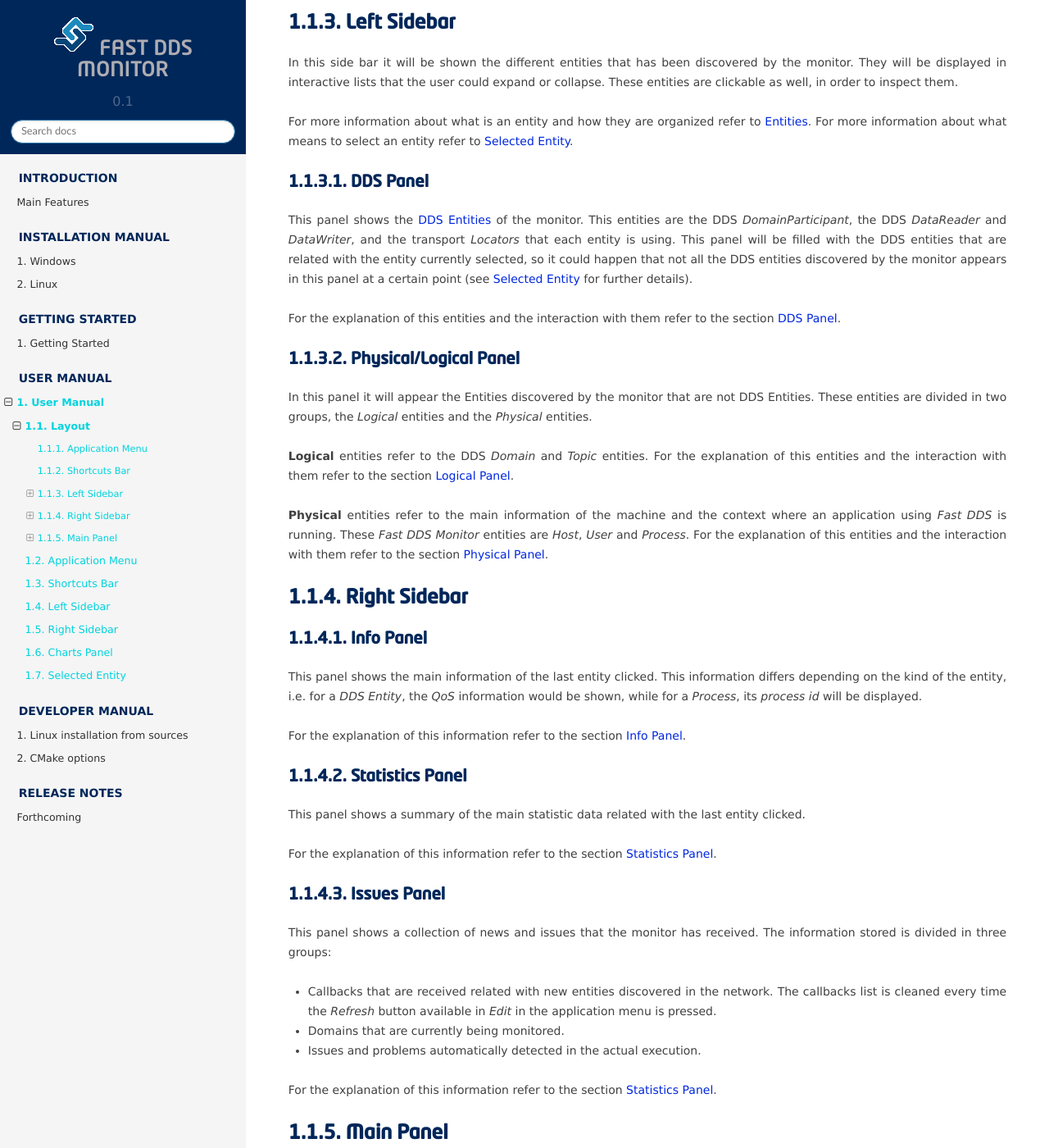
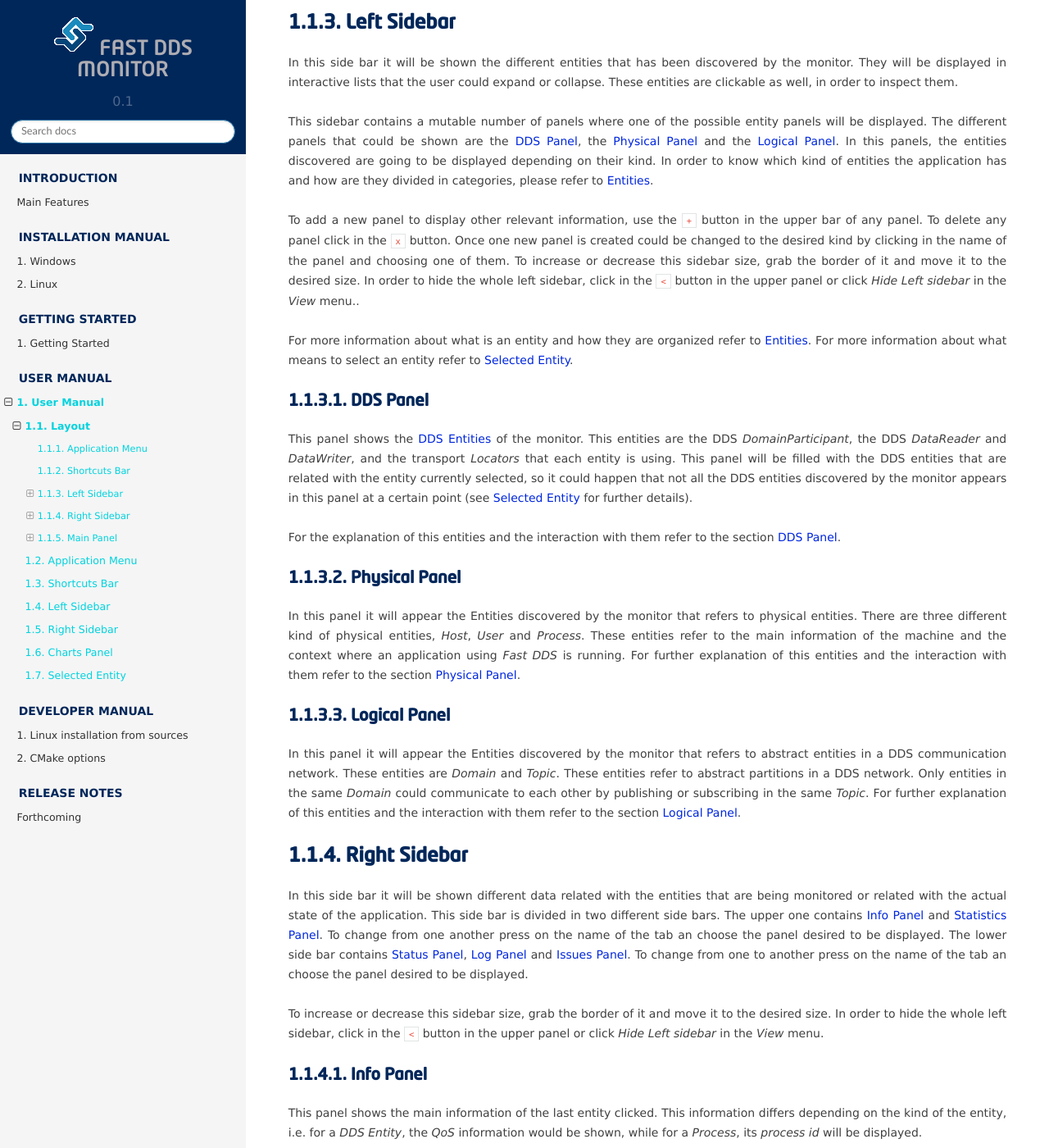
Before and after one commit to nguyenthang7215/DDS_Monitor, a Sphinx documentation site: the page built from docs/rst/user_manual/layout.rst, in a window 1280 px wide and 1400 px high, scrolled down 819 px. Shown: the whole window at 82% size. Built offline with Sphinx 7.4.7 and the Read the Docs theme 2.0.0, drawn with Linux system fonts in a browser that asks for light colours; some of the changed text lies outside the part shown.

Commit message:
Add suggestions modifications to user manual (#44)
* add suggestions modifications to user manual

Signed-off-by: jparisu <javierparis@eprosima.com>

* Refs #11598: hotfix extra accent mark

Signed-off-by: jparisu <javierparis@eprosima.com>

* Refs #11598: apply changes

Signed-off-by: jparisu <javierparis@eprosima.com>

* Refs #11598: apply changes fix

Signed-off-by: jparisu <javierparis@eprosima.com>

```diff
--- a/docs/rst/user_manual/layout.rst
+++ b/docs/rst/user_manual/layout.rst
@@ -51,8 +51,25 @@
 They will be displayed in interactive lists that the user could expand or collapse.
 These entities are clickable as well, in order to inspect them.
 
+This sidebar contains a mutable number of panels where one of the possible entity panels will be displayed.
+The different panels that could be shown are the :ref:`dds_panel_layout`, the :ref:`physical_panel_layout` and
+the :ref:`logical_panel_layout`.
+In this panels, the entities discovered are going to be displayed depending on their kind.
+In order to know which kind of entities the application has and how are they divided in categories, please refer to
+:ref:`entities`.
+
+To add a new panel to display other relevant information, use the ``+`` button in the upper bar of any panel.
+To delete any panel click in the ``x`` button.
+Once one new panel is created could be changed to the desired kind by clicking in the name of the panel and choosing
+one of them.
+To increase or decrease this sidebar size, grab the border of it and move it to the desired size.
+In order to hide the whole left sidebar, click in the ``<`` button in the upper panel or click
+*Hide Left sidebar* in the *View* menu..
+
 For more information about what is an entity and how they are organized refer to :ref:`entities`.
 For more information about what means to select an entity refer to :ref:`selected_entity`.
+
+.. _dds_panel_layout:
 
 DDS Panel
 ---------
@@ -69,27 +86,52 @@
 
 For the explanation of this entities and the interaction with them refer to the section :ref:`dds_panel`.
 
-Physical/Logical Panel
-----------------------
+.. _physical_panel_layout:
 
-In this panel it will appear the Entities discovered by the monitor that are not DDS Entities.
-These entities are divided in two groups, the *Logical* entities and the *Physical* entities.
+Physical Panel
+--------------
+
+In this panel it will appear the Entities discovered by the monitor that refers to physical entities.
+There are three different kind of physical entities, *Host*, *User* and *Process*.
+These entities refer to the main information of the machine and the context where an application using
+*Fast DDS* is running.
+For further explanation of this entities and the interaction with them refer to the section :ref:`physical_panel`.
 
 .. todo::
     Include a screenshot.
 
-**Logical** entities refer to the DDS *Domain* and *Topic* entities.
-For the explanation of this entities and the interaction with them refer to the section :ref:`logical_panel`.
+.. _logical_panel_layout:
 
-**Physical** entities refer to the main information of the machine and the context where an application using
-*Fast DDS* is running.
-These *Fast DDS Monitor* entities are *Host*, *User* and *Process*.
-For the explanation of this entities and the interaction with them refer to the section :ref:`physical_panel`.
+Logical Panel
+-------------
+
+In this panel it will appear the Entities discovered by the monitor that refers to abstract entities in a
+DDS communication network.
+These entities are *Domain* and *Topic*.
+These entities refer to abstract partitions in a DDS network. Only entities in the same *Domain* could communicate
+to each other by publishing or subscribing in the same *Topic*.
+For further explanation of this entities and the interaction with them refer to the section :ref:`logical_panel`.
+
+.. todo::
+    Include a screenshot.
 
 .. _right_sidebar_layout:
 
 Right Sidebar
 =============
+
+In this side bar it will be shown different data related with the entities that are being monitored or related
+with the actual state of the application.
+This side bar is divided in two different side bars.
+The upper one contains :ref:`info_panel_layout` and :ref:`statistics_panel_layout`.
+To change from one another press on the name of the tab an choose the panel desired to be displayed.
+The lower side bar contains :ref:`status_panel_layout`, :ref:`log_panel_layout` and
+:ref:`issues_panel_layout`.
+To change from one to another press on the name of the tab an choose the panel desired to be displayed.
+
+To increase or decrease this sidebar size, grab the border of it and move it to the desired size.
+In order to hide the whole left sidebar, click in the ``<`` button in the upper panel or click
+*Hide Left sidebar* in the *View* menu.
 
 .. _info_panel_layout:
 
@@ -117,22 +159,47 @@
 
 For the explanation of this information refer to the section :ref:`statistics_panel`.
 
-Issues Panel
+.. _status_panel_layout:
+
+Status Panel
 ------------
 
-This panel shows a collection of news and issues that the monitor has received.
-The information stored is divided in three groups:
+This panel shows a collection of data related with the actual state of the application:
 
-- Callbacks that are received related with new entities discovered in the network.
-  The callbacks list is cleaned every time the *Refresh* button available in *Edit* in the application menu is pressed.
+- Entities refer to the number of entities being monitored in the user application.
 
-- Domains that are currently being monitored.
-- Issues and problems automatically detected in the actual execution.
+- Domains is a collection of the *Domains* that has been initialized in the Monitor.
 
 .. todo::
     Include a screenshot.
 
-For the explanation of this information refer to the section :ref:`statistics_panel`.
+For the explanation of this information refer to the section :ref:`status_panel`.
+
+.. _log_panel_layout:
+
+Log Panel
+---------
+
+This panel shows the callbacks that the application has obtained.
+These callbacks refer to different events in the DDS network that is being monitored.
+These callbacks could be cleared by using the :ref:`refresh_button`.
+A callback may refer to:
+
+- The discovery of a new Entity in the DDS network.
+
+- The reception of new data related to any of the entities that are being monitored.
+
+.. todo::
+    Include a screenshot.
+
+For the explanation of this information refer to the section :ref:`log_panel`.
+
+.. _issues_panel_layout:
+
+Issues Panel
+------------
+
+This panel is not available in this version of the Fast DDS Monitor.
 
 .. _main_panel_layout:
 
--- a/docs/rst/user_manual/select_entity.rst
+++ b/docs/rst/user_manual/select_entity.rst
@@ -14,6 +14,8 @@
 and this entity will be set as *Selected Entity* for the whole application from now on.
 Selecting an entity has the following effects in the application view:
 
+- The entity clicked will remain marked with blue background while no other entity is clicked or the Selected
+  Entity is restore.
 - In the :ref:`info_panel_layout`, the information related to this entity is displayed, such as *QoS* or specific
   entity settings.
 - In the :ref:`statistics_panel_layout`, a general summary of the data stored for this entity is listed.
```
Also changed, not shown: docs/rst/user_manual/chart_panel.rst (+9 -4 lines), docs/rst/user_manual/right_panel.rst (+24 -13 lines).
